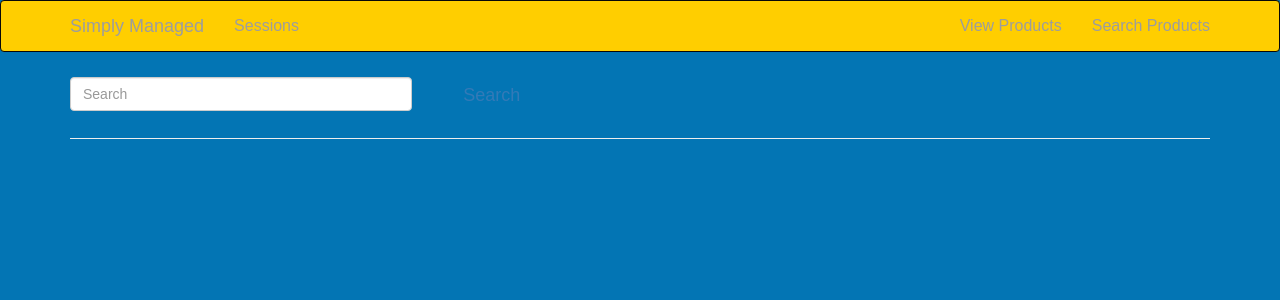
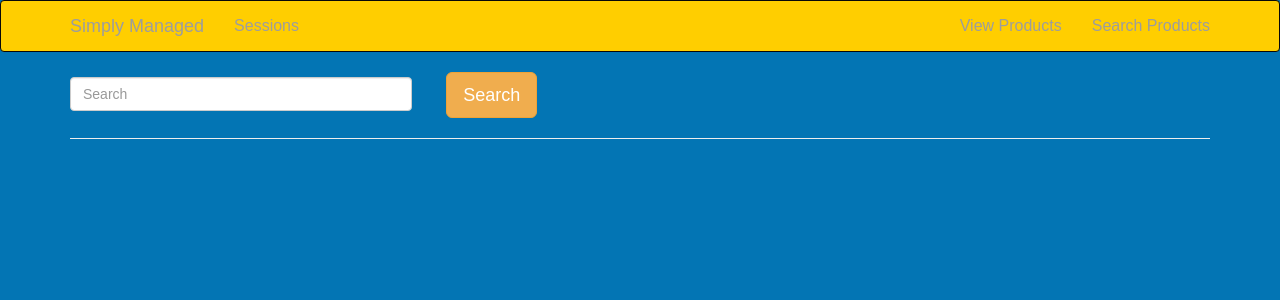
Before and after one commit to lukeschuyler/web-inventory, a React (Create React App) app: page /products/search in a window 1280 px wide. Shown: the top 300 px of the page. Built offline with nearby package versions, Linux system fonts and the light colour scheme; a web font is replaced by a local one.

Commit message:
added cream color to product card

```diff
--- a/src/ProductSearch.js
+++ b/src/ProductSearch.js
@@ -32,7 +32,7 @@ class ProductSearch extends Component {
         <div className="container">
           <form>
             <input value={this.state.query} onChange={(e) => { this.setState({query: e.target.value}) }  }  placeholder="Search" className="amazon-search form-control"/>
-            <button onClick={(e) => { this.search(e) } } className="btn btn-link btn-lg btn-primary">Search</button>
+            <button onClick={(e) => { this.search(e) } } className="btn btn-lg btn-warning">Search</button>
           </form>
         </div>
         <div className="container product-list-container">
--- a/src/Products.js
+++ b/src/Products.js
@@ -32,7 +32,6 @@ class Products extends Component {
     return (
       <div className="container product-list-container">
         <h1>Product List</h1>
-        <hr />
         <div className="search-container row">
           {this.state.products.map((p, i) =>
             <Product
--- a/src/index.css
+++ b/src/index.css
@@ -9,7 +9,7 @@ body {
 }
 
 .app-nav {
-   background-color: #ffce00;;
+   background-color: #ffce00;
 }
 
 .log-form {
@@ -78,6 +78,7 @@ body {
   box-shadow: 0px 10px 10px rgba(0,0,0, .3),
               0px -5px 10px rgba(0,0,0,.3);
   overflow-y: scroll;
+  background-color: #ddd;
 }
 
 .product-list {
```
